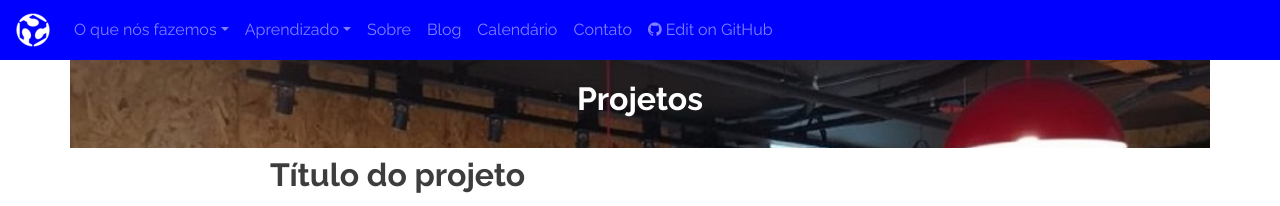
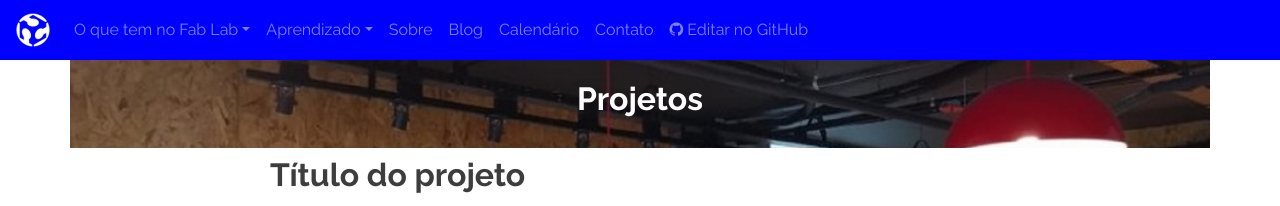
Before and after one commit to fablabcaxias/fablabcaxias.github.io, a Jekyll site: the page built from _posts/projects/2022-05-02-projeto_de_exemplo.md, in a window 1280 px wide. Shown: the top 206 px of the page. Built offline with Jekyll 4.4.1, drawn with Linux system fonts in a browser that asks for light colours; nearby versions of some CDN libraries; comment, search, counter and statistics services are not loaded.

Commit message:
Update nav.html

```diff
--- a/_includes/nav.html
+++ b/_includes/nav.html
@@ -16,7 +16,7 @@
         <ul class="nav navbar-nav">
 
           <li class="nav-item dropdown">
-            <a class="nav-link dropdown-toggle" data-toggle="dropdown" href="#" role="button" aria-haspopup="true" aria-expanded="false">O que nós fazemos</a>
+            <a class="nav-link dropdown-toggle" data-toggle="dropdown" href="#" role="button" aria-haspopup="true" aria-expanded="false">O que tem no Fab Lab</a>
             <div class="dropdown-menu">
               <a class="dropdown-item {% if page.url == '/eventos' %}active{% endif %}" href="{{site.baseurl}}/eventos">Eventos</a>
               <a class="dropdown-item {% if page.url == '/cursos' %}active{% endif %}" href="{{site.baseurl}}/cursos">Cursos</a>
@@ -43,7 +43,7 @@
           <li class="nav-item {% if page.url == '/calendario' %}active{% endif %}"><a class="nav-link" href="{{site.baseurl}}/calendario">Calendário</a></li>
           <li class="nav-item {% if page.url == '/contato' %}active{% endif %}"><a class="nav-link" href="{{site.baseurl}}/contato">Contato</a></li>
           <li class="nav-item">
-            <a class="nav-link" href="https://github.com/fablabcaxias/fablabcaxias.github.io/blob/master/{{page.path}}"><i class="fa fa-github"></i> Edit on GitHub</a>
+            <a class="nav-link" href="https://github.com/fablabcaxias/fablabcaxias.github.io/blob/master/{{page.path}}"><i class="fa fa-github"></i> Editar no GitHub</a>
           </li>
         </ul><!-- nav navbar-nav navbar-right -->
       </div><!-- navbar-collapse collapse -->
```
